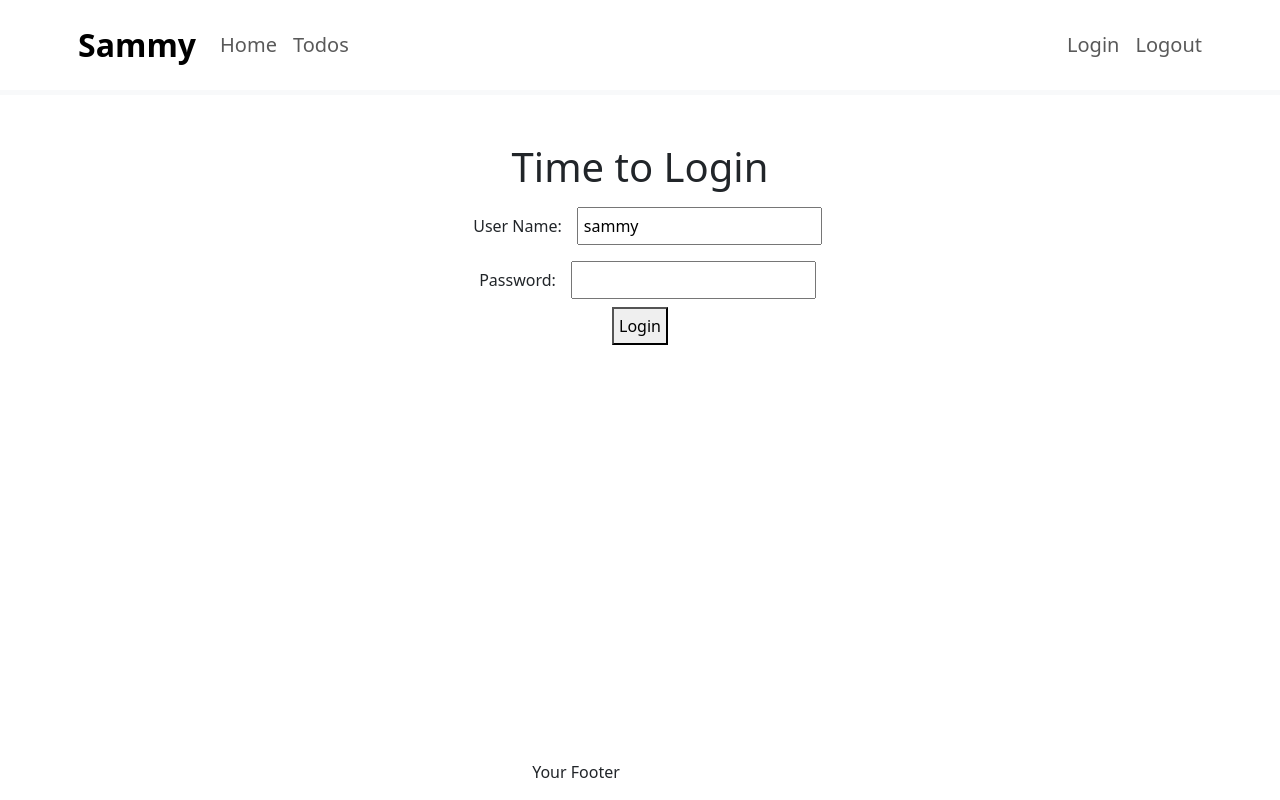
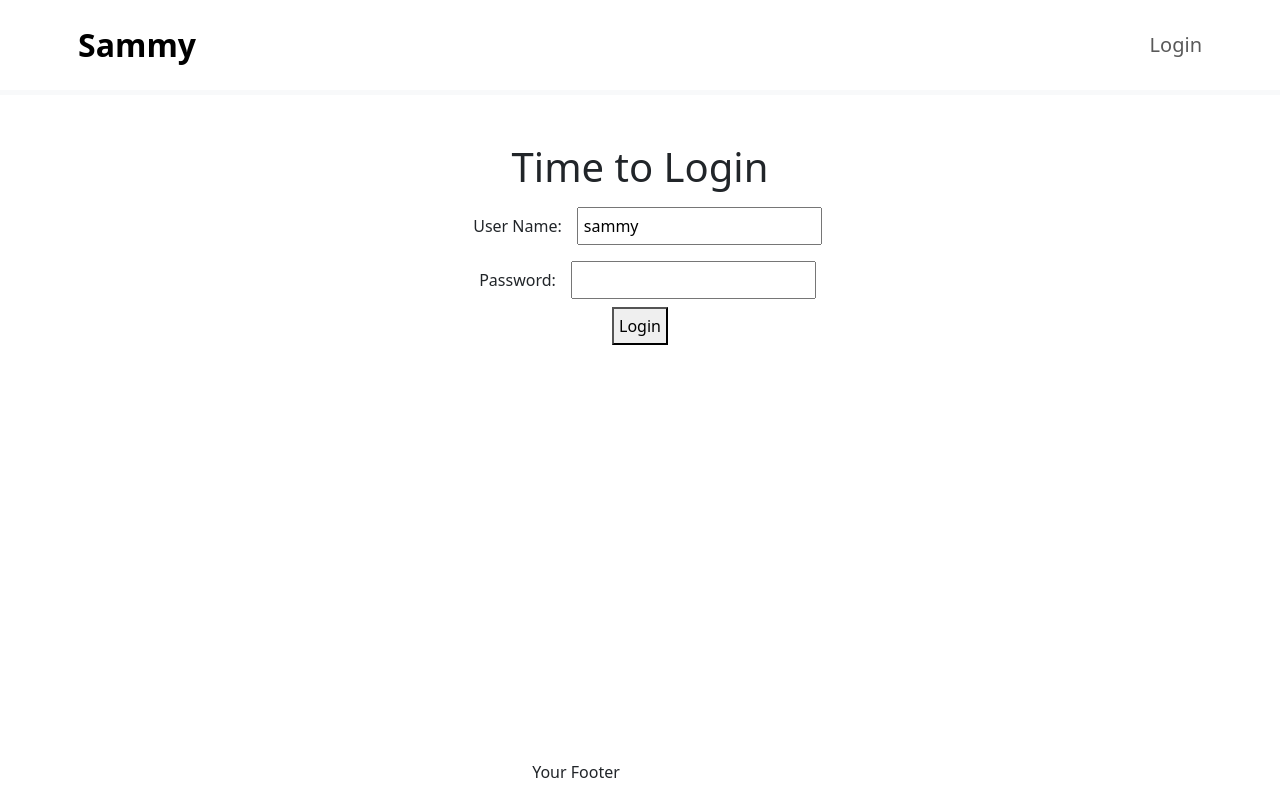
Before and after one commit to samComeIt/React, a React (Create React App) app in the folder todo-app/: page / in a window 1280 px wide. Built offline with nearby package versions, Linux system fonts and the light colour scheme; the HTML template or start-up script is replaced by a standard one.

Commit message:
Setting isAuthenticated into React State - AUth Context

```diff
--- a/todo-app/src/components/todo/HeaderComponent.jsx
+++ b/todo-app/src/components/todo/HeaderComponent.jsx
@@ -6,6 +6,8 @@
     //const authContext = useContext(AuthContext)
     //console.log(authContext.value);
     const authContext = useAuth()
+    const isAuthenticated = authContext.isAuthenticated
+    console.log(isAuthenticated)
 
     return (
         <header className="border-bottom border-light border-5 mb-5 p-2">
@@ -15,13 +17,21 @@
                         <a className="navbar-brand ms-2 fs-2 fw-bold text-black" href="/">Sammy</a>
                         <div className="collapse navbar-collapse">
                             <ul className="navbar-nav">
-                                <li className="nav-item fs-5"><Link className="nav-link" to="/welcome/sammy">Home</Link></li>
-                                <li className="nav-item fs-5"><Link className="nav-link" to="/todos">Todos</Link></li>
+                                <li className="nav-item fs-5">
+                                    {isAuthenticated && <Link className="nav-link" to="/welcome/sammy">Home</Link>}
+                                </li>
+                                <li className="nav-item fs-5">
+                                {isAuthenticated && <Link className="nav-link" to="/todos">Todos</Link>}
+                                </li>
                             </ul>
                         </div>
                         <ul className="navbar-nav">
-                            <li className="nav-item fs-5"><Link className="nav-link" to="/login">Login</Link></li>
-                            <li className="nav-item fs-5"><Link className="nav-link" to="/logout">Logout</Link></li>
+                            <li className="nav-item fs-5">
+                                {!isAuthenticated && <Link className="nav-link" to="/login">Login</Link>}
+                            </li>
+                            <li className="nav-item fs-5">
+                                {isAuthenticated &&<Link className="nav-link" to="/logout">Logout</Link>}
+                            </li>
                         </ul>
                     </nav>
                 </div>
--- a/todo-app/src/components/todo/LoginComponent.jsx
+++ b/todo-app/src/components/todo/LoginComponent.jsx
@@ -1,5 +1,6 @@
-import {useState} from 'react';
-import {useNavigate} from 'react-router-dom';
+import {useState} from 'react'
+import {useNavigate} from 'react-router-dom'
+import {useAuth} from './security/AuthContext'
 
 
 function LoginComponent() {
@@ -12,7 +13,9 @@
 
     const [showErrorMessage, setShowErrorMessage] = useState(false)
 
-    const navigate = useNavigate();
+    const navigate = useNavigate()
+
+    const authContext = useAuth()
 
 
     function handleUsernameChange(event) {
@@ -29,6 +32,7 @@
     {
         if(username==='sammy' && password==='dummy')
         {
+            authContext.setAuthenticated(true)
             setShowSuccessMessage(true)
             setShowErrorMessage(false)
             navigate(`/welcome/${username}`)
--- a/todo-app/src/components/todo/security/AuthContext.js
+++ b/todo-app/src/components/todo/security/AuthContext.js
@@ -10,11 +10,14 @@
 
     //Put some state in the context
     const [number, setNumber] = useState(10)
+    const [isAuthenticated, setAuthenticated] = useState(false)
 
-    setInterval(() => setNumber(number+1), 10000)
+    //setInterval(() => setNumber(number+1), 10000)
+
+    //const valueToBeShared = {number, isAuthenticated, setAuthenticated}
 
     return (
-        <AuthContext.Provider value={{number}}>
+        <AuthContext.Provider value={{number, isAuthenticated, setAuthenticated}}>
             {children}
         </AuthContext.Provider>
 
```
